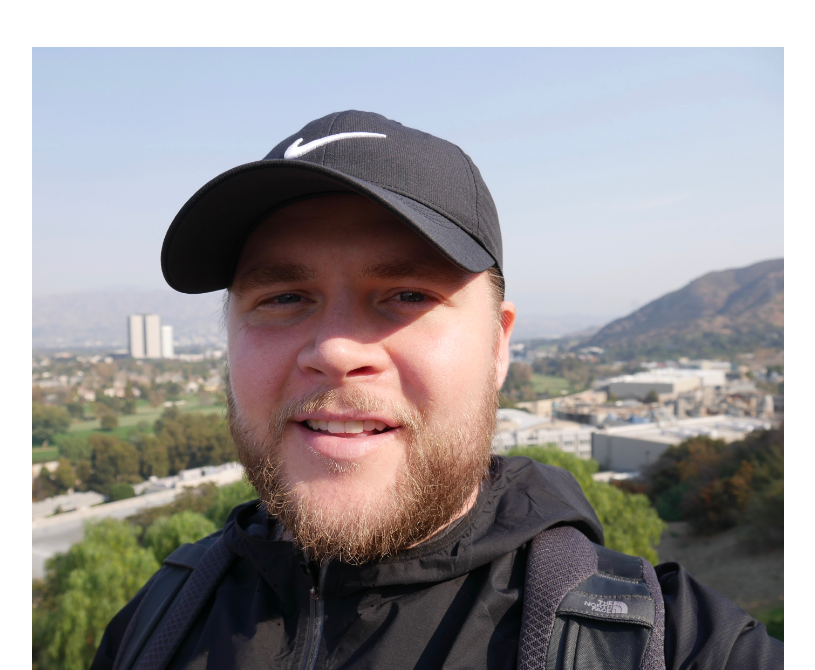
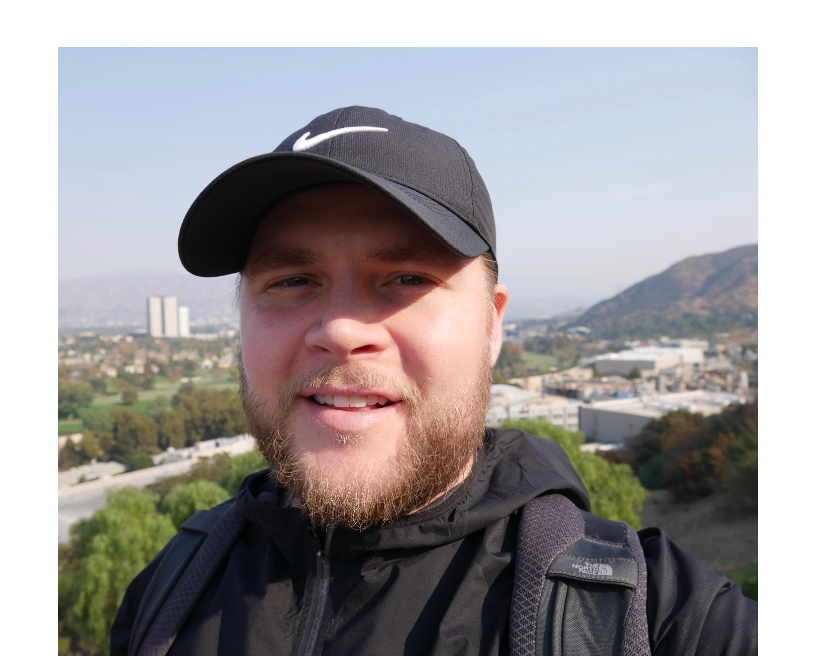
Before and after one commit to frankievalentine/portfolio-v1, a Gatsby site: page / in a window 1280 px wide. Shown: the part 130-800 px from the top of the page, without its empty margins (232-1047 px from the left). Built offline with nearby package versions, Linux system fonts and the light colour scheme; Gatsby itself is replaced by a stand-in of ours.

Commit message:
Home image to gatsby-image and Now fixes

```diff
--- a/gatsby-config.js
+++ b/gatsby-config.js
@@ -3,6 +3,7 @@ module.exports = {
     title: 'Frankie Valentine - Valentine Dev',
   },
   plugins: [
+    'gatsby-plugin-react-helmet',
     {
       resolve: 'gatsby-plugin-favicon',
       options: {
@@ -16,6 +17,15 @@ module.exports = {
       },
     },
     {
+      resolve: `gatsby-source-filesystem`,
+      options: {
+        name: `images`,
+        path: `${__dirname}/src/images`,
+      },
+    },
+    `gatsby-transformer-sharp`,
+    `gatsby-plugin-sharp`,
+    {
       resolve: 'gatsby-plugin-manifest',
       options: {
         name: 'Frankie Valentine Portfolio',
@@ -27,7 +37,6 @@ module.exports = {
         icon: 'src/images/favicon.png', // This path is relative to the root of the site.
       },
     },
-    'gatsby-plugin-react-helmet',
     `gatsby-plugin-styled-components`,
   ],
 }
--- a/src/components/Home.js
+++ b/src/components/Home.js
@@ -1,6 +1,7 @@
 import React from 'react'
-import me from '../images/me.jpg'
-import { HomeDiv, HomeNav, NavItem, HomeImg } from '../styles'
+import { StaticQuery, graphql } from 'gatsby'
+import Img from 'gatsby-image'
+import { HomeDiv, HomeNav, NavItem } from '../styles'
 
 const scroll = (e, section) => {
   e.preventDefault()
@@ -11,6 +12,19 @@ const scroll = (e, section) => {
 }
 
 const Home = () => (
+  <StaticQuery
+    query={graphql`
+      query JumboImage {
+        file(relativePath: { eq: "me.jpg" }) {
+          childImageSharp {
+            fluid(maxWidth: 1000) {
+              ...GatsbyImageSharpFluid_noBase64
+            }
+          }
+        }
+      }
+    `}
+    render={data => (
       <HomeDiv>
         <h1>Frankie Valentine</h1>
         <HomeNav>
@@ -24,8 +38,10 @@ const Home = () => (
             Contact
           </NavItem>
         </HomeNav>
-    <HomeImg src={me} alt="Frankie Valentine portrait" />
+        <Img fluid={data.file.childImageSharp.fluid} />
       </HomeDiv>
+    )}
+  />
 )
 
 export default Home
--- a/src/pages/index.js
+++ b/src/pages/index.js
@@ -2,7 +2,6 @@ import React, { Fragment } from 'react'
 import Helmet from 'react-helmet'
 import Loading from '../components/Loading'
 import { Container } from '../styles'
-// import Head from '../components/Head'
 import Home from '../components/Home'
 import About from '../components/About'
 import Personal from '../components/Personal'
@@ -33,7 +32,6 @@ export default () => (
     <GlobalStyle />
     <Loading />
       <Container>
-        {/* <Head /> */}
         <Home />
         <About />
         <Personal />
--- a/src/styles/index.js
+++ b/src/styles/index.js
@@ -29,8 +29,16 @@ export const FirstLoad = styled.div`
 export const Container = styled.div`
   display: grid;
   grid-template-rows: repeat(6, min-content);
-  grid-template-columns: 100px min-content 100px;
+  grid-template-columns: 1fr 700px 1fr;
   justify-content: center;
+
+  @media screen and (max-width: 775px) {
+    grid-template-columns: 1fr 400px 1fr;
+  }
+
+  @media screen and (max-width: 500px) {
+    grid-template-columns: 1fr 250px 1fr;
+  }
 `
 
 // HOME
@@ -52,21 +60,6 @@ export const HomeNav = styled.nav`
   display: flex;
   margin-bottom: 50px;
   justify-content: center;
-`
-
-export const HomeImg = styled.img`
-  width: 752px;
-  height: 653px;
-
-  @media screen and (max-width: 775px) {
-    width: 450px;
-    height: 390px;
-  }
-
-  @media screen and (max-width: 500px) {
-    width: 350px;
-    height: 303px;
-  }
 `
 
 export const NavItem = styled.a`
@@ -234,6 +227,7 @@ export const FooterSection = styled.footer`
 
     @media screen and (max-width: 775px) {
       text-align: center;
+      margin: 50px;
     }
   }
 `
```
Also changed, not shown: now.json (+11 -3 lines), package.json (+17 -12 lines), 1 other file. Lines whose indentation alone changed are shown as unchanged.
